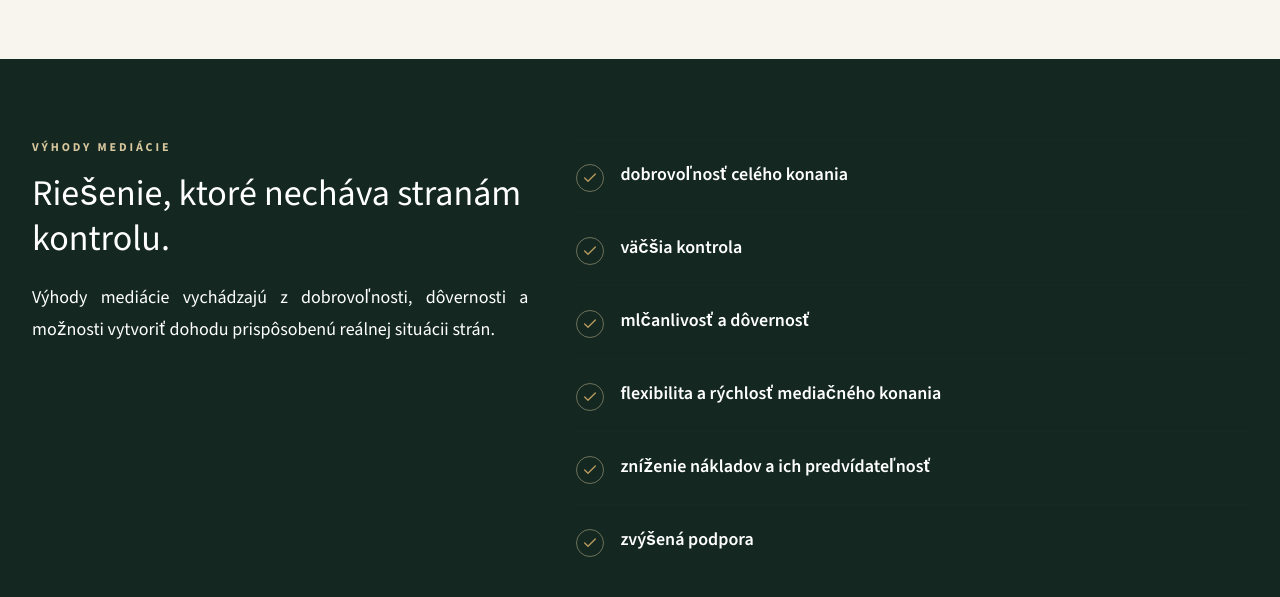
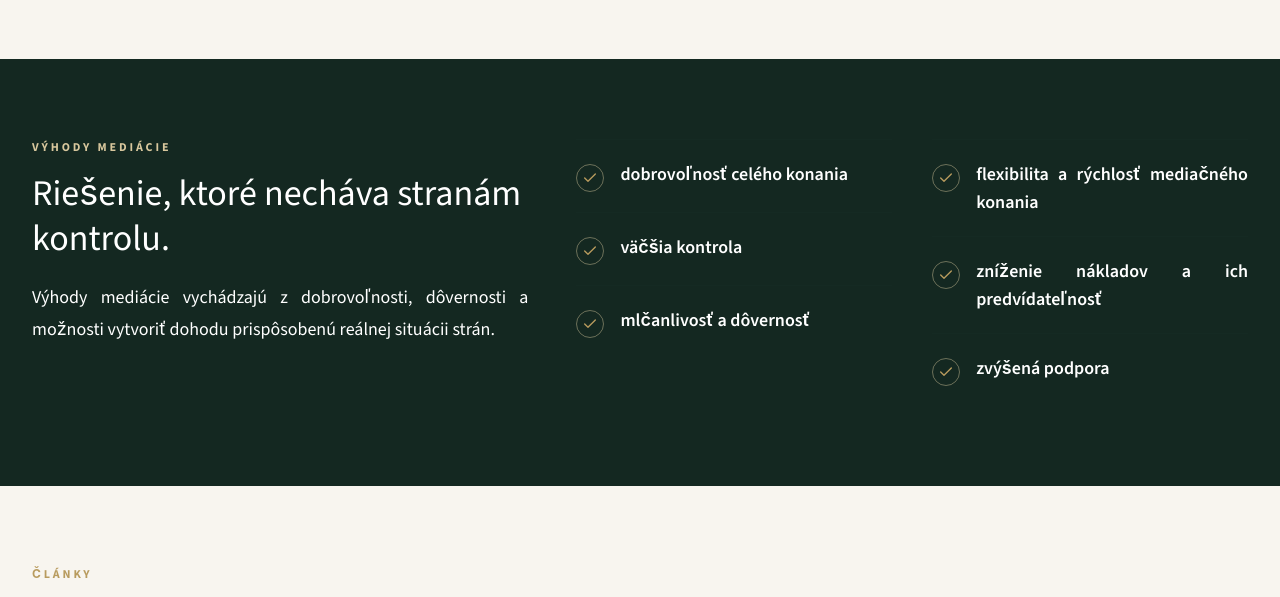
Before and after one commit to achepinoga/mediationfirst, a Next.js app: page / in a window 1280 px wide. Shown: the part 2820-3417 px from the top of the page. Built offline with nearby package versions, Linux system fonts and the light colour scheme.

Commit message:
Benefits split 3+3, legal banner EN translation

```diff
--- a/app/page.tsx
+++ b/app/page.tsx
@@ -92,10 +92,17 @@ export default function Home() {
                 situácii strán.
               </p>
             </div>
-            <div className="[&_p]:text-white [&_span]:border-gold-pale/45">
-              {benefits.slice(0, 6).map((benefit) => (
-                <BenefitItem key={benefit} text={benefit} />
-              ))}
+            <div className="grid gap-x-10 sm:grid-cols-2 [&_p]:text-white [&_span]:border-gold-pale/45">
+              <div>
+                {benefits.slice(0, 3).map((benefit) => (
+                  <BenefitItem key={benefit} text={benefit} />
+                ))}
+              </div>
+              <div>
+                {benefits.slice(3, 6).map((benefit) => (
+                  <BenefitItem key={benefit} text={benefit} />
+                ))}
+              </div>
             </div>
           </div>
         </Container>
--- a/components/LegalServicesBanner.tsx
+++ b/components/LegalServicesBanner.tsx
@@ -1,6 +1,7 @@
 import { ArrowUpRight } from "lucide-react";
 import { site } from "@/data/site";
 import { Button } from "@/components/ui/Button";
+import { LanguageText } from "@/components/LanguageText";
 
 export function LegalServicesBanner() {
   return (
@@ -14,7 +15,7 @@ export function LegalServicesBanner() {
             mills.sk a bude odkazovať späť na Mediationfirst.
           </p>
           <p className="mt-3 inline-flex items-center gap-2 rounded-md bg-gold-muted/15 px-3 py-1.5 text-sm font-semibold text-gold-muted">
-            Stránka právnych služieb — pripravujeme
+            <LanguageText sk="Stránka právnych služieb — pripravujeme" en="Legal services page — coming soon" />
           </p>
         </div>
         <Button href={site.legalUrl} variant="primary" className="gap-2">
```
